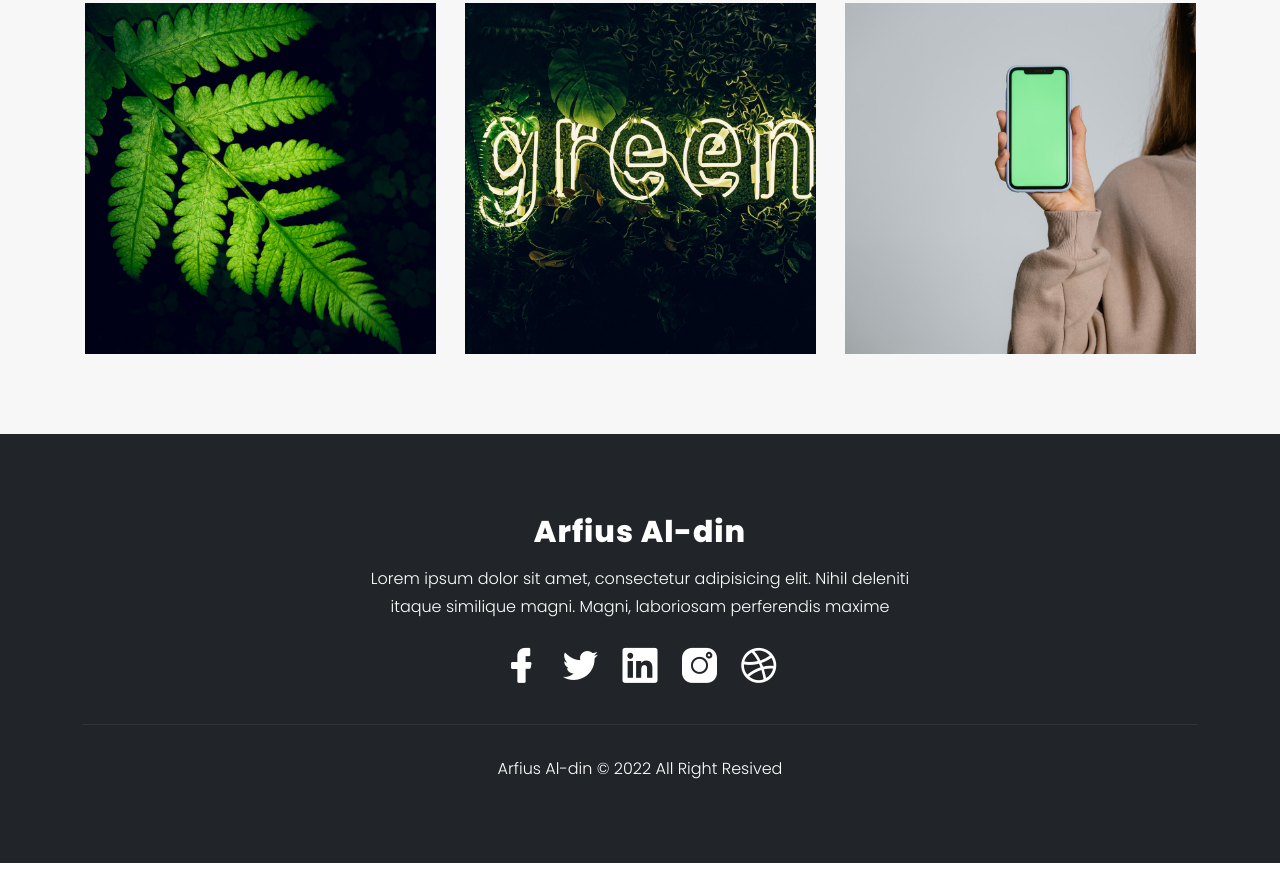
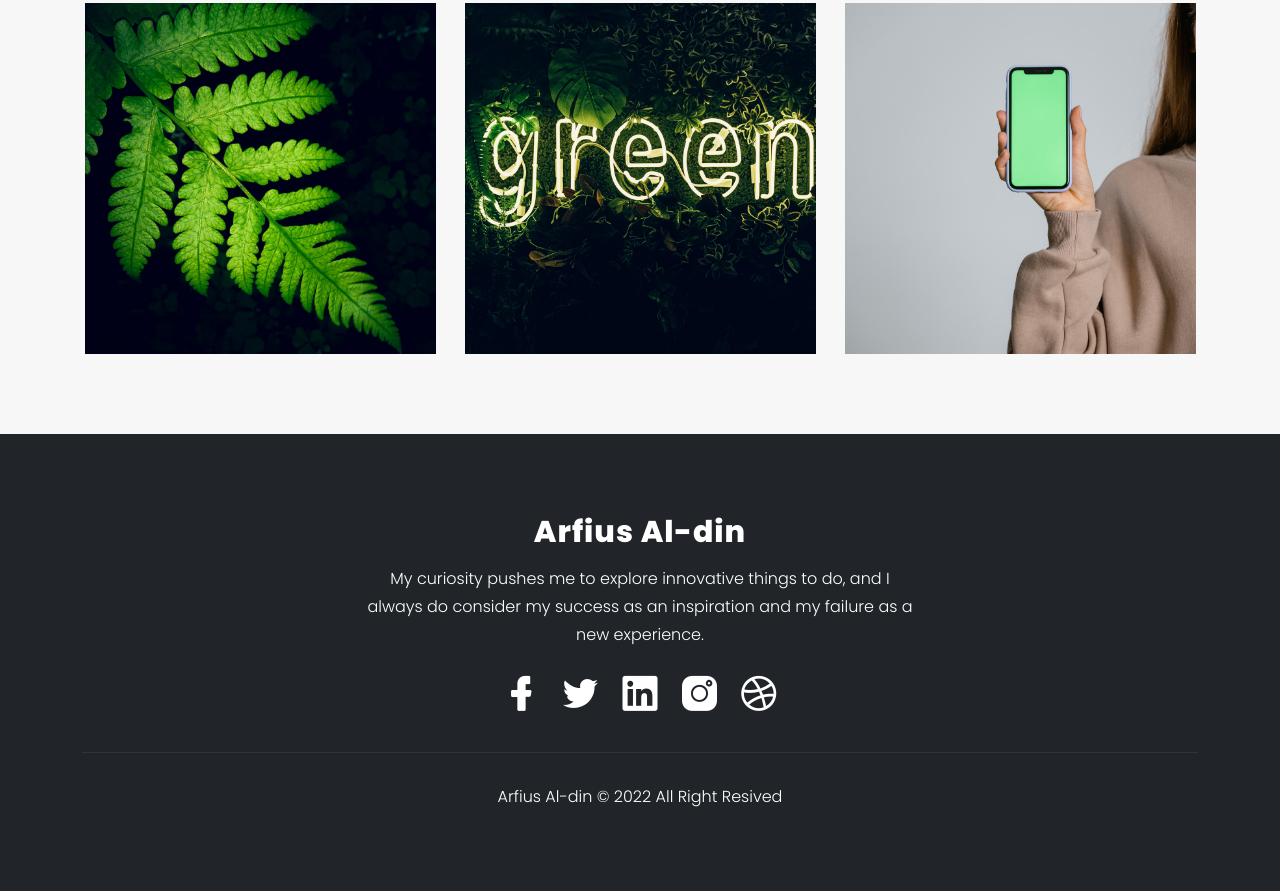
Before and after one commit to arfiusaldinofficial/portfolio, a plain HTML site: page portfolio.html in a window 1280 px wide. Shown: the part 650-1541 px from the top of the page. Before the commit the page ends 1513 px from the top, so only its background shows below. Drawn offline with Linux system fonts and the light colour scheme.

Commit message:
Update portfolio.html

```diff
--- a/portfolio.html
+++ b/portfolio.html
@@ -177,9 +177,7 @@
         <div class="footer-info text-center">
           <h2 class="f-logo"><a href="index.html">Arfius Al-din</a></h2>
           <p>
-            Lorem ipsum dolor sit amet, consectetur adipisicing elit. Nihil
-            deleniti itaque similique magni. Magni, laboriosam perferendis
-            maxime
+            My curiosity pushes me to explore innovative things to do, and I always do consider my success as an inspiration and my failure as a new experience.
           </p>
           <div class="footer-social">
             <ul>
```
